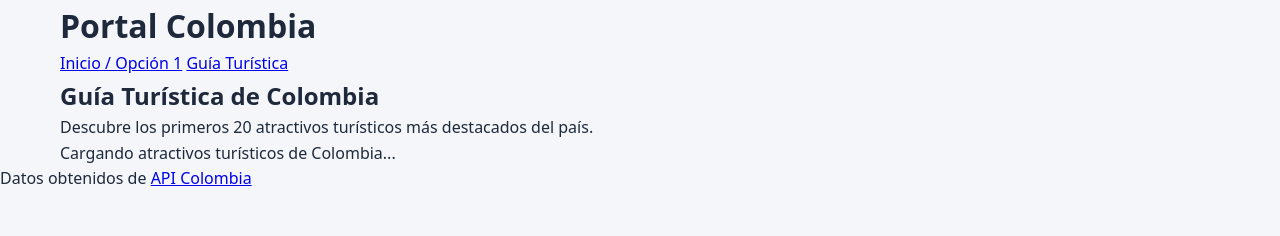
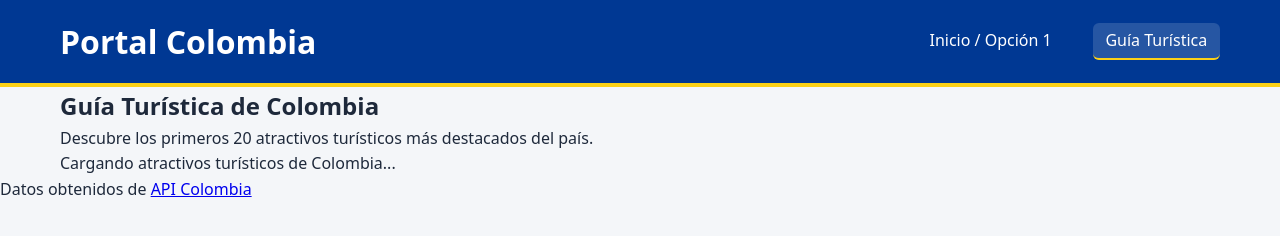
Before and after one commit to Unbornx18/camilo_ortiz_api_colombia, a plain HTML site: page index.html in a window 1280 px wide. Drawn offline with Linux system fonts and the light colour scheme.

Commit message:
style(header): agregar estilos para el encabezado y enlaces de navegación

```diff
--- a/css/styles.css
+++ b/css/styles.css
@@ -26,3 +26,35 @@ body {
     margin: 0 auto;
     padding: 0 20px;
 }
+
+/* Header y Navegación */
+.header {
+    background-color: var(--azul);
+    color: var(--blanco);
+    padding: 1rem 0;
+    border-bottom: 4px solid var(--amarillo);
+}
+
+.header-content {
+    display: flex;
+    justify-content: space-between;
+    align-items: center;
+    flex-wrap: wrap;
+    gap: 1rem;
+}
+
+.nav a {
+    color: var(--blanco);
+    text-decoration: none;
+    margin-left: 1.5rem;
+    font-weight: 500;
+    padding: 0.4rem 0.8rem;
+    border-radius: 6px;
+    transition: background-color 0.2s;
+}
+
+.nav a:hover,
+.nav a.active {
+    background-color: rgba(255, 255, 255, 0.15);
+    border-bottom: 2px solid var(--amarillo);
+}
```
